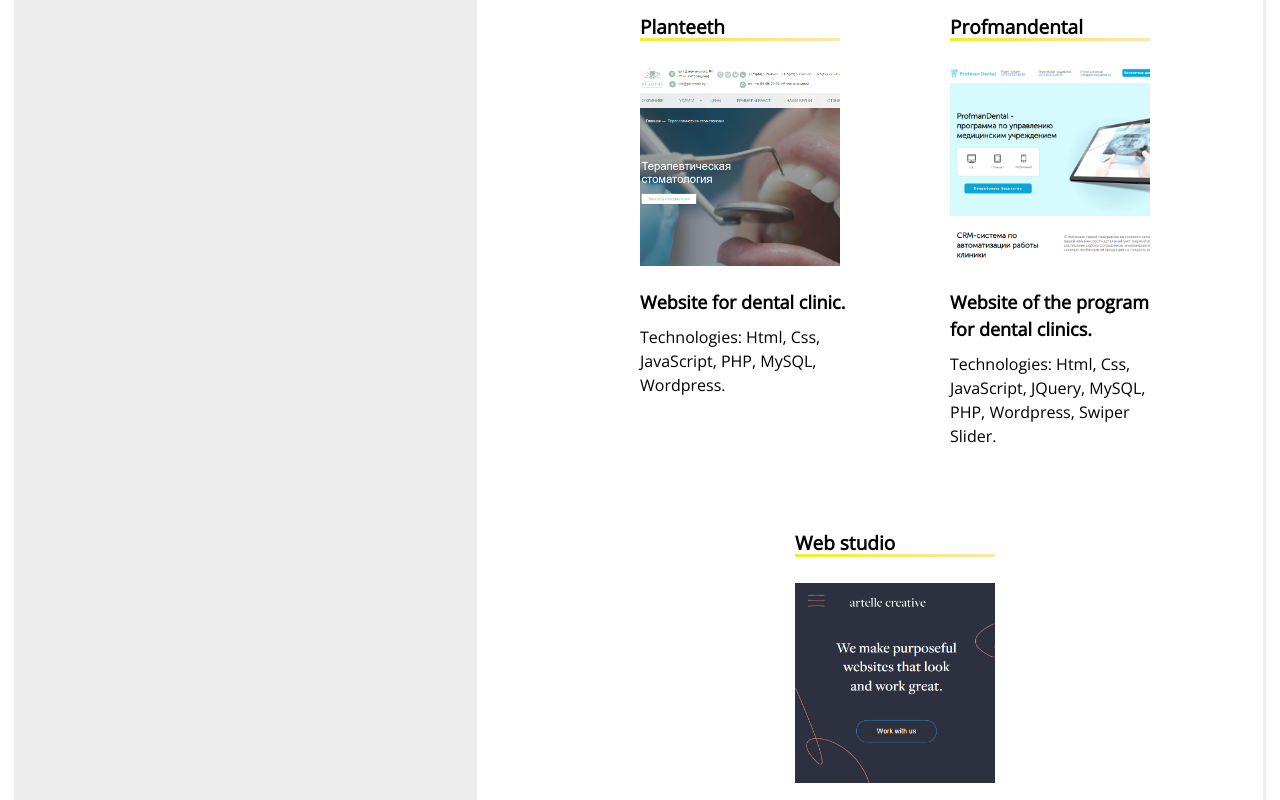
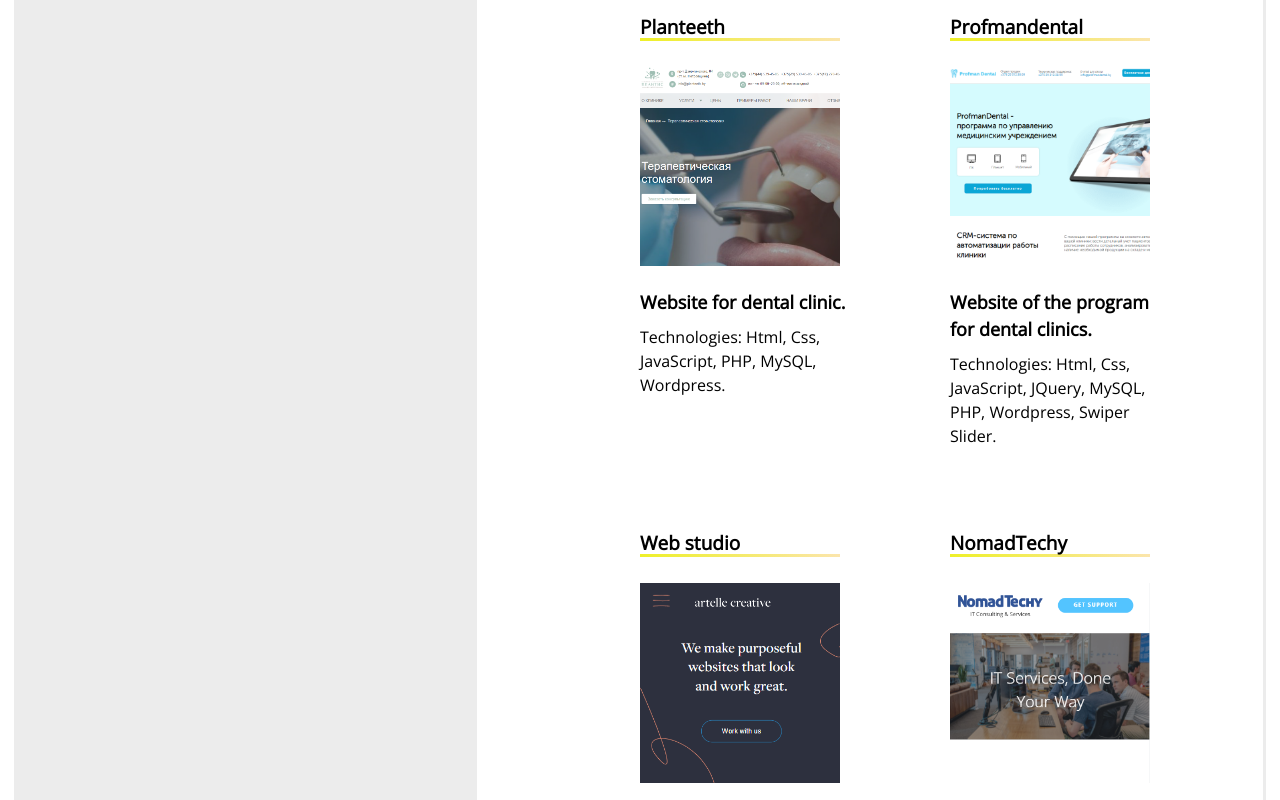
Before and after one commit to Maribelll/cv, a plain HTML site: page index.html in a window 1280 px wide. Shown: the part 2000-2800 px from the top of the page. Drawn offline with nearby package versions, Linux system fonts and the light colour scheme.

Commit message:
add: project in portfolio

```diff
--- a/index.html
+++ b/index.html
@@ -64,6 +64,8 @@
             <ul>
               <li>Html</li>
               <li>CSS</li>
+              <li>Git</li>
+              <li>Webpack</li>
               <li>JavaScript</li>
               <li>SCSS</li>
               <li>WordPress</li>
@@ -228,6 +230,19 @@
                 </figure>
                 <p>Technologies: Html, SCSS, JS.</p>
               </div>
+
+              <div class="web">
+                <a target="blanc" href="https://web-create-five.vercel.app/">
+                  <h4>NomadTechy</h4>
+                </a>
+                <figure class="p_img">
+                  <a target="blanc" href="https://nomad-techy.vercel.app/">
+                    <img src="images/nomad.png"
+                  /></a>
+                  <figcaption>Website for IT Consulting.</figcaption>
+                </figure>
+                <p>Technologies: Html, SCSS, JS, Bootstrap, PHP</p>
+              </div>
             </div>
           </section>
         </div>
```
Also changed, not shown: images/nomad.png (added).
